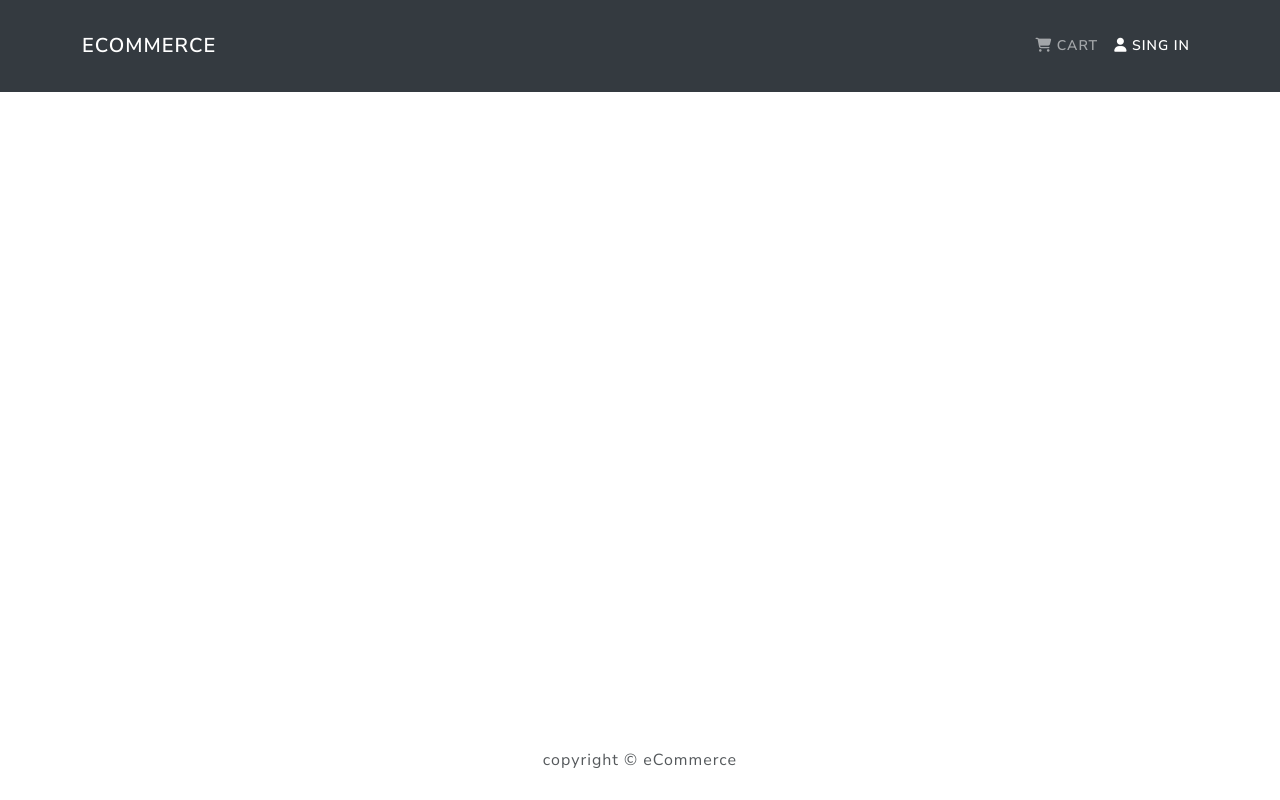
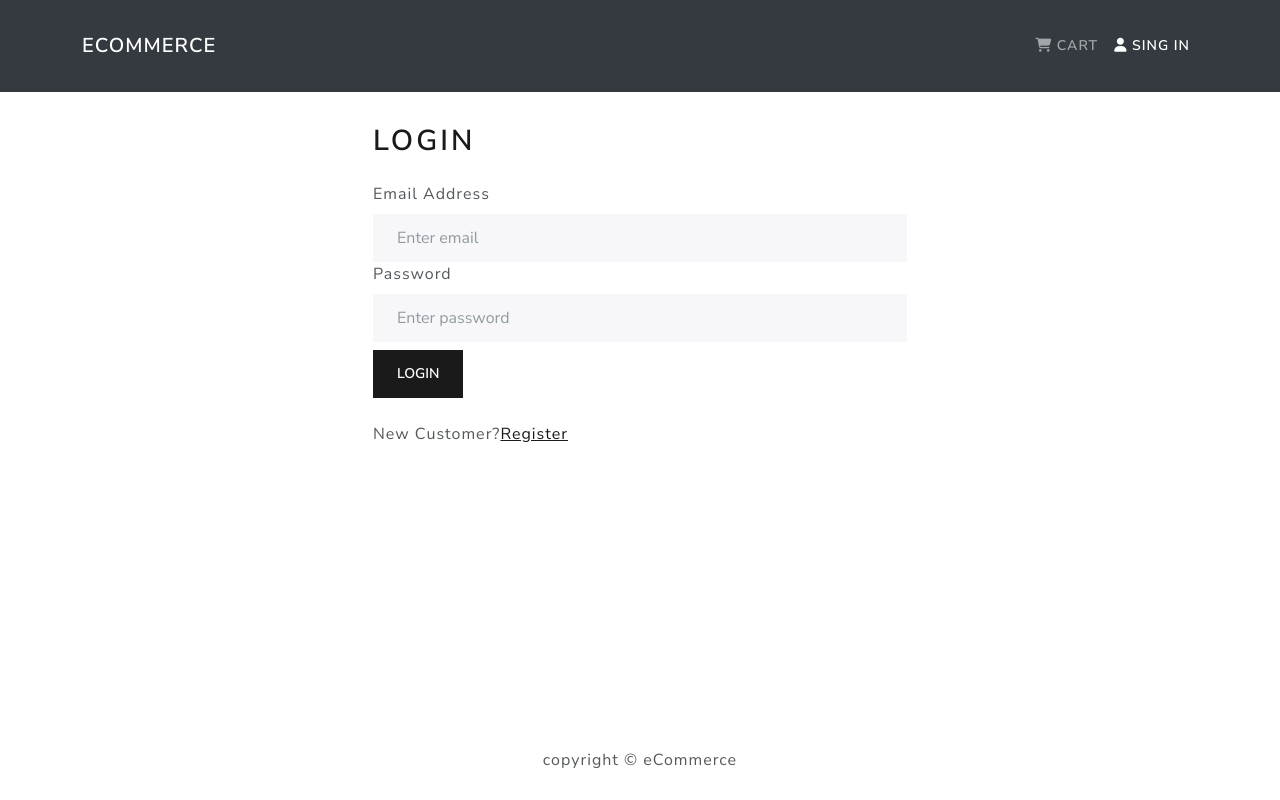
Before and after one commit to adnaandeveloper/eCommerce, a React (Create React App) app in the folder frontend/: page /login in a window 1280 px wide. Built offline with nearby package versions, Linux system fonts and the light colour scheme.

Commit message:
User Login Screen & functionality

```diff
--- a/frontend/src/App.js
+++ b/frontend/src/App.js
@@ -6,6 +6,7 @@
 import HomeScreen from './screens/HomeScreen';
 import ProductScreen from './screens/ProductScreen';
 import CartScreen from './screens/CartScreen';
+import LoginScreen from './screens/LoginScreen';
 
 const App = () => {
   return (
@@ -18,6 +19,7 @@
             <Route path="/" element={<HomeScreen />} />
             <Route path="/product/:id" element={<ProductScreen />} />
             <Route path="/cart/:id?" element={<CartScreen />} />
+            <Route path="/login" element={<LoginScreen />} />
           </Routes>
         </Container>
       </main>
--- /dev/null
+++ b/frontend/src/components/FormContainer.js
@@ -0,0 +1,15 @@
+import React from 'react';
+import { Container, Row, Col } from 'react-bootstrap';
+const FormContainer = ({ children }) => {
+  return (
+    <Container>
+      <Row className="justify-content-md-center">
+        <Col xs={12} md={6}>
+          {children}
+        </Col>
+      </Row>
+    </Container>
+  );
+};
+
+export default FormContainer;
--- a/frontend/src/reducers/userReducers.js
+++ b/frontend/src/reducers/userReducers.js
@@ -10,7 +10,7 @@
     case USER_LOGION_REQUEST:
       return { loading: true };
     case USER_LOGION_SUCCESS:
-      return { loading: false, userInfor: action.payload };
+      return { loading: false, userInfo: action.payload };
     case USER_LOGION_FAIL:
       return { loading: false, error: action.payload };
     case USER_LOGOUT:
--- /dev/null
+++ b/frontend/src/screens/LoginScreen.js
@@ -0,0 +1,78 @@
+import React, { useState, useEffect } from 'react';
+import { Link, useNavigate, useLocation } from 'react-router-dom';
+import { Form, Button, Row, Col } from 'react-bootstrap';
+import { useDispatch, useSelector } from 'react-redux';
+import Message from '../components/Message';
+import Loader from '../components/Loader';
+import FormContainer from '../components/FormContainer';
+import { login } from '../actions/userActions';
+
+const Login = () => {
+  const [email, setEmail] = useState('');
+  const [password, setPassword] = useState('');
+
+  const dispatch = useDispatch();
+
+  const userLogin = useSelector((state) => state.userLogin);
+
+  const { loading, error, userInfo } = userLogin;
+
+  const navigate = useNavigate();
+  const location = useLocation();
+  const redirect = location.search ? location.search.split('=')[1] : '/';
+
+  useEffect(() => {
+    if (userInfo) {
+      navigate(redirect);
+    }
+  }, [navigate, userInfo, redirect]);
+
+  const submitHandler = (e) => {
+    e.preventDefault();
+    dispatch(login(email, password));
+  };
+
+  return (
+    <FormContainer>
+      <h1>Login</h1>
+      {error && <Message variant="danger">{error}</Message>}
+      {loading && <Loader />}
+      <Form onSubmit={submitHandler}>
+        <Form.Group controlId="email">
+          <Form.Label>Email Address</Form.Label>
+          <Form.Control
+            type="email"
+            placeholder="Enter email"
+            value={email}
+            onChange={(e) => setEmail(e.target.value)}
+          ></Form.Control>
+        </Form.Group>
+
+        <Form.Group controlId="password">
+          <Form.Label>Password</Form.Label>
+          <Form.Control
+            type="password"
+            placeholder="Enter password"
+            value={password}
+            onChange={(e) => setPassword(e.target.value)}
+          ></Form.Control>
+        </Form.Group>
+
+        <Button className="my-2" type="submit" variant="primary">
+          Login
+        </Button>
+      </Form>
+
+      <Row className="py-3">
+        <Col>
+          New Customer?
+          <Link to={redirect ? `/register?redirect=${redirect}` : '/register'}>
+            Register
+          </Link>
+        </Col>
+      </Row>
+    </FormContainer>
+  );
+};
+
+export default Login;
```
